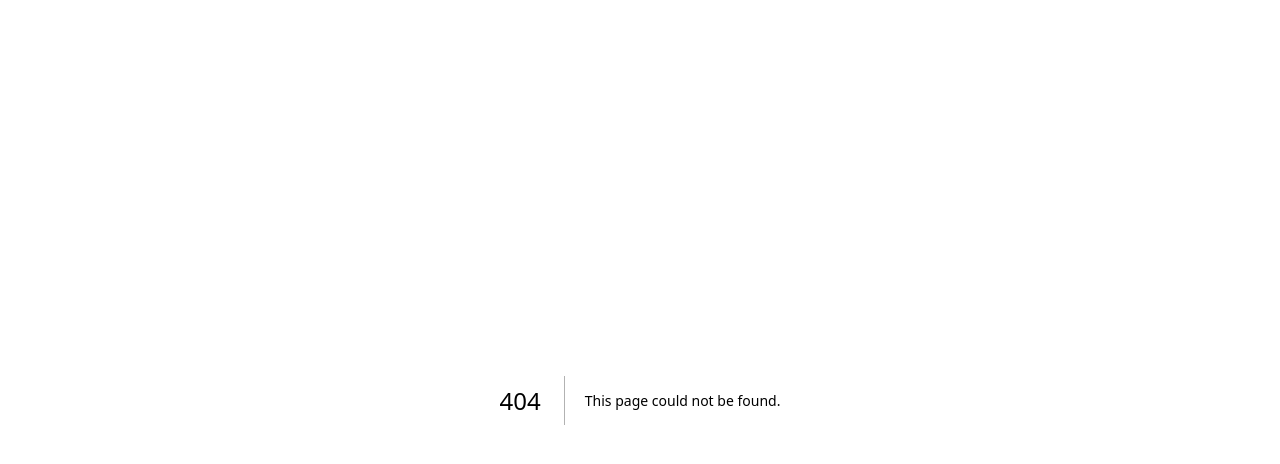
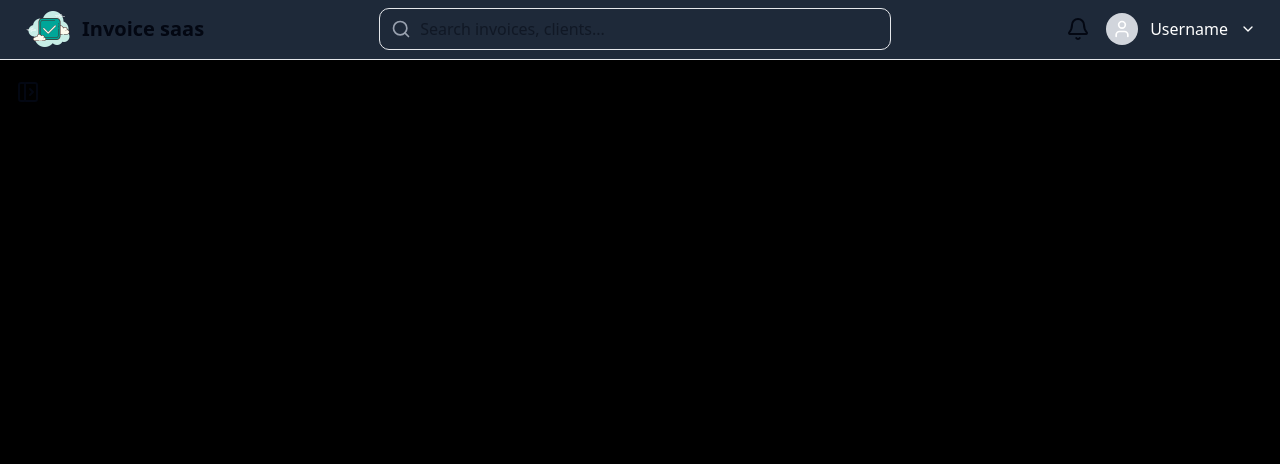
Before and after one commit to rishavraj13/Saas-I, a Next.js app: page /dashboard in a window 1280 px wide. Before the commit this address had no page. Shown: the top 464 px of the page. Built offline with nearby package versions, Linux system fonts and the light colour scheme.

Commit message:
header and sidebar done

```diff
--- /dev/null
+++ b/src/app/components/header.tsx
@@ -0,0 +1,75 @@
+"use client"
+
+import Image from "next/image";
+import Logo from "../../../public/Logo.png";
+import { Bell, ChevronDown, Search, User } from "lucide-react";
+import { useState } from "react";
+
+export default function Header() {
+
+    const [showProfileMenu, setShowProfileMenu] = useState(false);
+
+  return (
+    <div className="bg-gray-800 h-15 border-b px-6 py-1 fixed top-0 left-0 w-full z-50 shadow ">
+      <div className="flex items-center justify-between">
+        <div className="flex items-center space-x-2">
+          <Image src={Logo} alt="Logo" width={50} height={50} />
+          <p className="text-xl font-semibold">Invoice saas</p>
+        </div>
+
+        <div className="flex-1 max-w-lg mx-8">
+          <div className="relative">
+            <Search className="absolute left-3 top-1/2 transform -translate-y-1/2 text-gray-400 w-5 h-5" />
+            <input
+              type="text"
+              placeholder="Search invoices, clients..."
+              className="w-full pl-10 pr-4 py-2 border rounded-lg   "
+            />
+          </div>
+        </div>
+
+        <div className="flex items-center space-x-4 cursor-pointer">
+          <div>
+            <Bell />
+          </div>
+
+          <div className="relative cursor-pointer">
+            <button
+              onClick={() => setShowProfileMenu(!showProfileMenu)}
+              className="flex items-center space-x-3 text-gray-700 hover:text-gray-900 transition-colors cursor-pointer"
+            >
+              <div className="w-8 h-8 bg-gray-300 rounded-full flex items-center justify-center">
+                <User className="w-5 h-5 text-white" />
+              </div>
+              <span className="font-medium text-white">Username</span>
+              <ChevronDown className="w-4 h-4 text-white" />
+            </button>
+
+            {showProfileMenu && (
+              <div className="absolute right-0 mt-2 w-48 bg-white rounded-lg shadow-lg border border-gray-200 py-2 z-50">
+                <a
+                  href="#"
+                  className="block px-4 py-2 text-gray-700 hover:bg-gray-50"
+                >
+                  Profile
+                </a>
+                <a
+                  href="#"
+                  className="block px-4 py-2 text-gray-700 hover:bg-gray-50"
+                >
+                  Settings
+                </a>
+                <a
+                  href="#"
+                  className="block px-4 py-2 text-red-600 hover:bg-gray-50"
+                >
+                  Logout
+                </a>
+              </div>
+            )}
+          </div>
+        </div>
+      </div>
+    </div>
+  );
+}
--- /dev/null
+++ b/src/app/components/sidebar.tsx
@@ -0,0 +1,53 @@
+"use client";
+
+import { Home, SidebarIcon, SidebarOpenIcon, X } from "lucide-react";
+import { useState } from "react";
+import Image from "next/image";
+import Logo from "../../../public/Logo.png";
+import Sidebaritems from "./sidebaritems";
+
+export default function Sidebar() {
+  const [Open, setOpen] = useState(false);
+
+  return (
+    <>
+      <div
+        className={`fixed top-16 left-0 h-[calc(100vh-4rem)] w-60 bg-black border-r shadow transition-transform duration-300 z-40
+  ${Open ? "translate-x-0" : "-translate-x-full"}`}
+      >
+        <div className="p-4 flex justify-between items-center">
+          <div
+            className="mx-auto cursor-pointer"
+            onClick={() => (window.location.href = "/dashboard")}
+          >
+            <Image src={Logo} alt="Logo" width={80} height={50} />
+          </div>
+
+          <button
+            onClick={() => setOpen(false)}
+            className="transition hover:opacity-70 cursor-pointer"
+          >
+            <X />
+          </button>
+        </div>
+
+        <div className="p-6">
+          <Sidebaritems />
+        </div>
+      </div>
+
+      {!Open && (
+        <div className=" fixed top-16 left-0 z-40">
+          <div className="p-2">
+            <button
+              onClick={() => setOpen(true)}
+              className="p-2 rounded cursor-pointer transition"
+            >
+              <SidebarOpenIcon />
+            </button>
+          </div>
+        </div>
+      )}
+    </>
+  );
+}
--- /dev/null
+++ b/src/app/components/sidebaritems.tsx
@@ -0,0 +1,22 @@
+import { Home, Notebook, Settings } from "lucide-react";
+
+export default function(){
+    return (
+      <div className=" space-y-4 cursor-pointer">
+        <div className="flex gap-6 pl-3 rounded-full p-2 hover:bg-gray-950 transition-all duration-300 ease-in-out">
+          <Home />
+          <p className="font-bold text-xl ">Dashboard</p>
+        </div>
+
+        <div className="flex gap-6  pl-3 rounded-full p-2 hover:bg-gray-950 transition-all duration-300 ease-in-out">
+          <Notebook />
+          <p className="font-bold text-xl">Invoices</p>
+        </div>
+
+        <div className="flex gap-6 pl-3 rounded-full p-2 hover:bg-gray-950 transition-all duration-300 ease-in-out">
+            <Settings/>
+          <p className="font-bold text-xl">Setting</p>
+        </div>
+      </div>
+    );
+}
--- /dev/null
+++ b/src/app/dashboard/layout.tsx
@@ -0,0 +1,20 @@
+// app/dashboard/layout.tsx
+
+import React from "react";
+import Sidebar from "../../app/components/sidebar";
+import Header from "../components/header";
+
+export default async function DashboardLayout({
+  children,
+}: {
+  children: React.ReactNode;
+}) {
+    // const session = await requireUser()
+  return (
+      <div>
+        <Header/>
+        <Sidebar/>
+      <main>{children}</main>
+    </div>
+  );
+}
--- /dev/null
+++ b/src/app/dashboard/page.tsx
@@ -0,0 +1,8 @@
+
+export default function dashboard(){
+    return(
+        <div className="bg-black min-h-screen">
+            {/* hello fro the dashscd */}
+        </div>
+    )
+}
```
